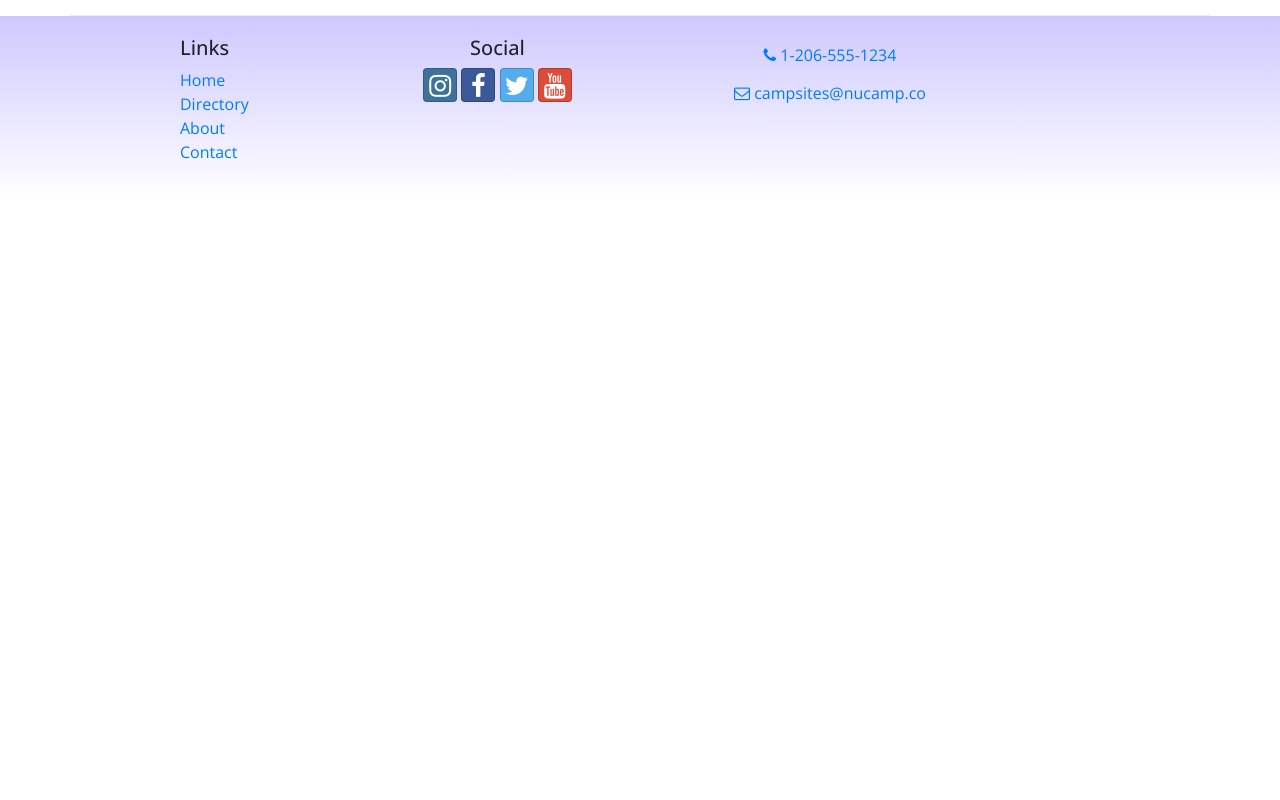
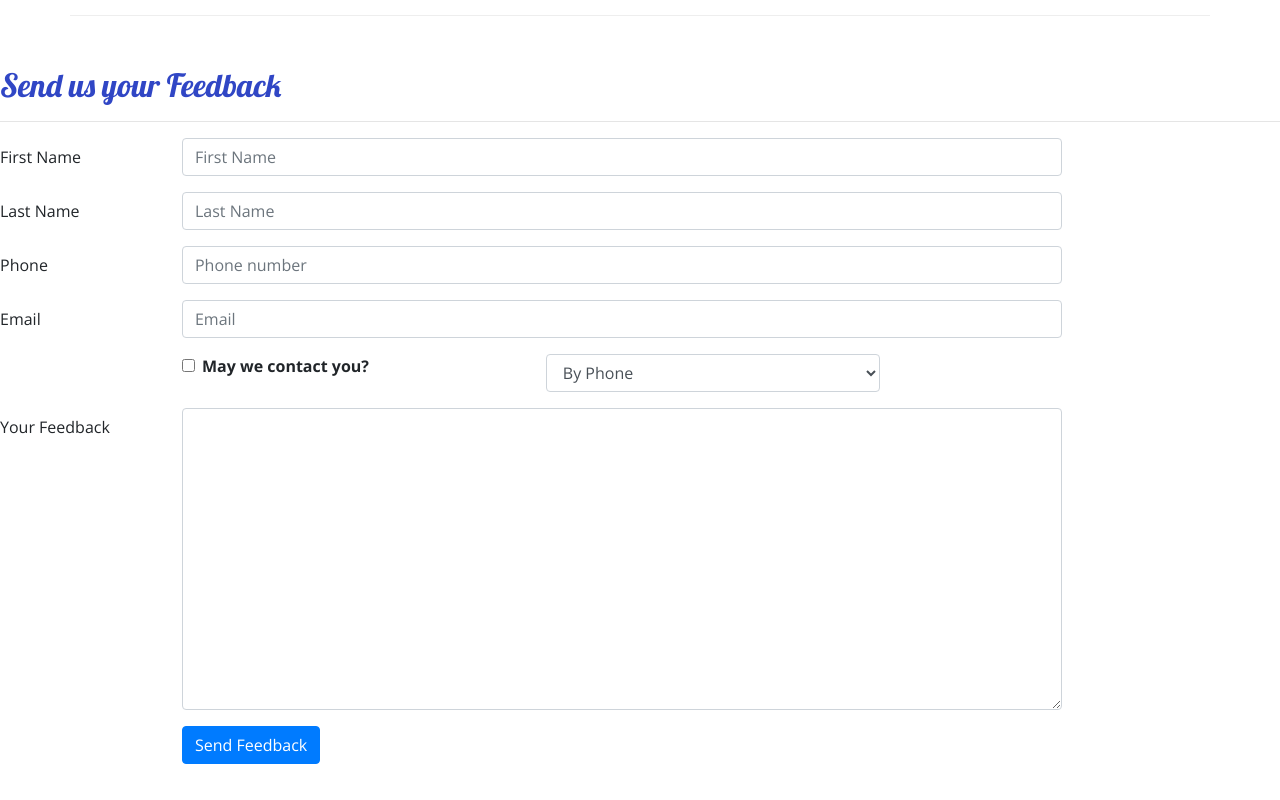
Before and after one commit to RobinN80/Nucampsite-react, a React (Create React App) app: page /contactus in a window 1280 px wide. Shown: the part 560-1360 px from the top of the page. Before the commit the page ends 800 px from the top, so only its background shows below. Built offline with nearby package versions, Linux system fonts and the light colour scheme.

Commit message:
Controlled Forms

```diff
--- /dev/null
+++ b/src/components/AboutComponent.js
@@ -0,0 +1,114 @@
+import React from "react";
+import {
+  Breadcrumb,
+  BreadcrumbItem,
+  Card,
+  CardBody,
+  CardHeader,
+  Media,
+} from "reactstrap";
+import { Link } from "react-router-dom";
+
+function RenderPartner({ partner }) {
+  if (partner) {
+    return (
+      <>
+        <Media object src={partner.image} alt={partner.name} width="150" />
+        <Media body className="ml-5 mb-4">
+          <Media heading>{partner.name}</Media>
+          {partner.description}
+        </Media>
+      </>
+    );
+  } else {
+    return <div></div>;
+  }
+}
+
+function About(props) {
+  const partners = props.partners.map((partner) => {
+    return (
+      <Media key={partner.id} tag="li">
+        <RenderPartner partner={partner} />
+      </Media>
+    );
+  });
+
+  return (
+    <div className="container">
+      <div className="row">
+        <div className="col">
+          <Breadcrumb>
+            <BreadcrumbItem>
+              <Link to="/home">Home</Link>
+            </BreadcrumbItem>
+            <BreadcrumbItem active>About Us</BreadcrumbItem>
+          </Breadcrumb>
+          <h2>About Us</h2>
+          <hr />
+        </div>
+      </div>
+      <div className="row row-content">
+        <div className="col-sm-6">
+          <h3>Our Mission</h3>
+          <p>
+            We present a curated database of the best campsites in the vast
+            woods and backcountry of the World Wide Web Wilderness. We increase
+            access to adventure for the public while promoting safe and
+            respectful use of resources. The expert wilderness trekkers on our
+            staff personally verify each campsite to make sure that they are up
+            to our standards. We also present a platform for campers to share
+            reviews on campsites they have visited with each other.
+          </p>
+        </div>
+        <div className="col-sm-6">
+          <Card>
+            <CardHeader className="bg-primary text-white">
+              <h3>Facts At a Glance</h3>
+            </CardHeader>
+            <CardBody>
+              <dl className="row">
+                <dt className="col-6">Founded</dt>
+                <dd className="col-6">February 3, 2016</dd>
+                <dt className="col-6">No. of Campsites in 2019</dt>
+                <dd className="col-6">563</dd>
+                <dt className="col-6">No. of Reviews in 2019</dt>
+                <dd className="col-6">4388</dd>
+                <dt className="col-6">Employees</dt>
+                <dd className="col-6">42</dd>
+              </dl>
+            </CardBody>
+          </Card>
+        </div>
+        <div className="col">
+          <Card className="bg-light mt-3">
+            <CardBody>
+              <blockquote className="blockquote">
+                <p className="mb-0">
+                  I will not follow where the path may lead, but I will go where
+                  there is no path, and I will leave a trail.
+                </p>
+                <footer className="blockquote-footer">
+                  Muriel Strode,{" "}
+                  <cite title="Source Title">
+                    "Wind-Wafted Wild Flowers" - The Open Court, 1903
+                  </cite>
+                </footer>
+              </blockquote>
+            </CardBody>
+          </Card>
+        </div>
+      </div>
+      <div className="row row-content">
+        <div className="col-12">
+          <h3>Community Partners</h3>
+        </div>
+        <div className="col mt-4">
+          <Media list>{partners}</Media>
+        </div>
+      </div>
+    </div>
+  );
+}
+
+export default About;
--- a/src/components/ContactComponent.js
+++ b/src/components/ContactComponent.js
@@ -1,9 +1,48 @@
-import React from "react";
-import { Breadcrumb, BreadcrumbItem } from "reactstrap";
+import React, { Component } from "react";
+import {
+  Breadcrumb,
+  BreadcrumbItem,
+  Button,
+  Form,
+  FormGroup,
+  Label,
+  Input,
+  Col,
+} from "reactstrap";
 import { Link } from "react-router-dom";
 
-function Contact(props) {
+class Contact extends Component {
+  constructor(props) {
+    super(props);
+    this.state = {
+      firstName: "",
+      lastName: "",
+      phoneNum: "",
+      email: "",
+      agree: false,
+      contactType: "By Phone",
+      feedback: "",
+    };
+    this.handleInputChange = this.handleInputChange.bind(this);
+    this.handleSubmit = this.handleSubmit.bind(this);
+  }
+  handleInputChange(event) {
+    const target = event.target;
+    const name = target.name;
+    const value = target.type === "checkbox" ? target.checked : target.value;
+
+    this.setState({
+      [name]: value,
+    });
+  }
+  handleSubmit(event) {
+    console.log("Current state is" + JSON.stringify(this.state));
+    alert("Current state is" + JSON.stringify(this.state));
+    event.preventDefault();
+  }
+  render() {
     return (
+      <>
         <div className="container">
           <div className="row">
             <div className="col">
@@ -44,7 +83,128 @@
             </div>
           </div>
         </div>
+
+        <div className="row row-content">
+          <div className="col-12">
+            <h2>Send us your Feedback</h2>
+            <hr />
+          </div>
+          <div className="col-md-10">
+            <Form onSubmit={this.handleSubmit}>
+              <FormGroup row>
+                <Label htmlFor="firstName" md={2}>
+                  First Name
+                </Label>
+                <Col md={10}>
+                  <Input
+                    type="text"
+                    id="firstName"
+                    name="firstName"
+                    placeholder="First Name"
+                    value={this.state.firstName}
+                    onChange={this.handleInputChange}
+                  />
+                </Col>
+              </FormGroup>
+              <FormGroup row>
+                <Label htmlFor="lastName" md={2}>
+                  Last Name
+                </Label>
+                <Col md={10}>
+                  <Input
+                    type="text"
+                    id="lastName"
+                    name="lastName"
+                    placeholder="Last Name"
+                    value={this.state.lastName}
+                    onChange={this.handleInputChange}
+                  />
+                </Col>
+              </FormGroup>
+              <FormGroup row>
+                <Label htmlFor="phoneNum" md={2}>
+                  Phone
+                </Label>
+                <Col md={10}>
+                  <Input
+                    type="tel"
+                    id="phoneNum"
+                    name="phoneNum"
+                    placeholder="Phone number"
+                    value={this.state.phoneNum}
+                    onChange={this.handleInputChange}
+                  />
+                </Col>
+              </FormGroup>
+              <FormGroup row>
+                <Label htmlFor="email" md={2}>
+                  Email
+                </Label>
+                <Col md={10}>
+                  <Input
+                    type="email"
+                    id="email"
+                    name="email"
+                    placeholder="Email"
+                    value={this.state.email}
+                    onChange={this.handleInputChange}
+                  />
+                </Col>
+              </FormGroup>
+              <FormGroup row>
+                <Col md={{ size: 4, offset: 2 }}>
+                  <FormGroup check>
+                    <Label check>
+                      <Input
+                        type="checkbox"
+                        name="agree"
+                        checked={this.state.agree}
+                        onChange={this.handleInputChange}
+                      />{" "}
+                      <strong>May we contact you?</strong>
+                    </Label>
+                  </FormGroup>
+                </Col>
+                <Col md={4}>
+                  <Input
+                    type="select"
+                    name="contactType"
+                    value={this.state.contactType}
+                    onChange={this.handleInputChange}
+                  >
+                    <option>By Phone</option>
+                    <option>By Email</option>
+                  </Input>
+                </Col>
+              </FormGroup>
+              <FormGroup row>
+                <Label htmlFor="feedback" md={2}>
+                  Your Feedback
+                </Label>
+                <Col md={10}>
+                  <Input
+                    type="textarea"
+                    id="feedback"
+                    name="feedback"
+                    rows="12"
+                    value={this.state.feedback}
+                    onChange={this.handleInputChange}
+                  ></Input>
+                </Col>
+              </FormGroup>
+              <FormGroup row>
+                <Col md={{ size: 10, offset: 2 }}>
+                  <Button type="submit" color="primary">
+                    Send Feedback
+                  </Button>
+                </Col>
+              </FormGroup>
+            </Form>
+          </div>
+        </div>
+      </>
     );
+  }
 }
 
 export default Contact;
--- a/src/components/MainComponent.js
+++ b/src/components/MainComponent.js
@@ -5,6 +5,7 @@
 import Footer from "./FooterComponent";
 import Home from "./HomeComponent";
 import Contact from "./ContactComponent";
+import About from "./AboutComponent";
 import { Switch, Route, Redirect } from "react-router-dom";
 import { CAMPSITES } from "../shared/campsites";
 import { COMMENTS } from "../shared/comments";
@@ -64,6 +65,11 @@
           />
           <Route path="/directory/:campsiteId" component={CampsiteWithId} />
           <Route exact path="/contactus" component={Contact} />
+          <Route
+            exact
+            path="/aboutus"
+            render={() => <About partners={this.state.partners} />}
+          />
           <Redirect to="/home" />
         </Switch>
         <Footer />
```
Lines whose indentation alone changed are shown as unchanged.
